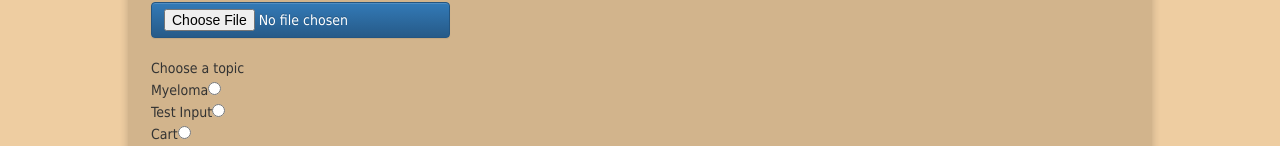
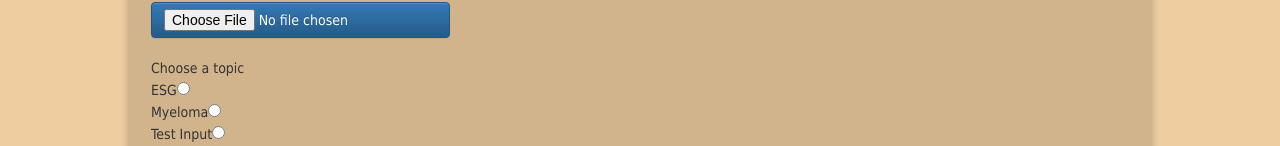
Before and after one commit to ethan-delgado/DynamicDecisionTree.github.io, a plain HTML site: page templates/index.html in a window 1280 px wide. Shown: the part 649-795 px from the top of the page. Drawn offline with nearby package versions, Linux system fonts and the light colour scheme.

Commit message:
update index.html by including ESG file

```diff
--- a/templates/index.html
+++ b/templates/index.html
@@ -35,6 +35,7 @@
             <input class="btn btn-primary" type="file">
             <br />
             Choose a topic<br>
+            ESG<input name="chooseTopic" type="radio" value="../input/ESG.txt"> <br>
             Myeloma<input name="chooseTopic" type="radio" value="../input/myeloma.txt"> <br>
             Test Input<input name="chooseTopic" type="radio" value="../input/test_input.txt"> <br>
             Cart<input name="chooseTopic" type="radio" value="../input/cart.cart"> <br>
```
